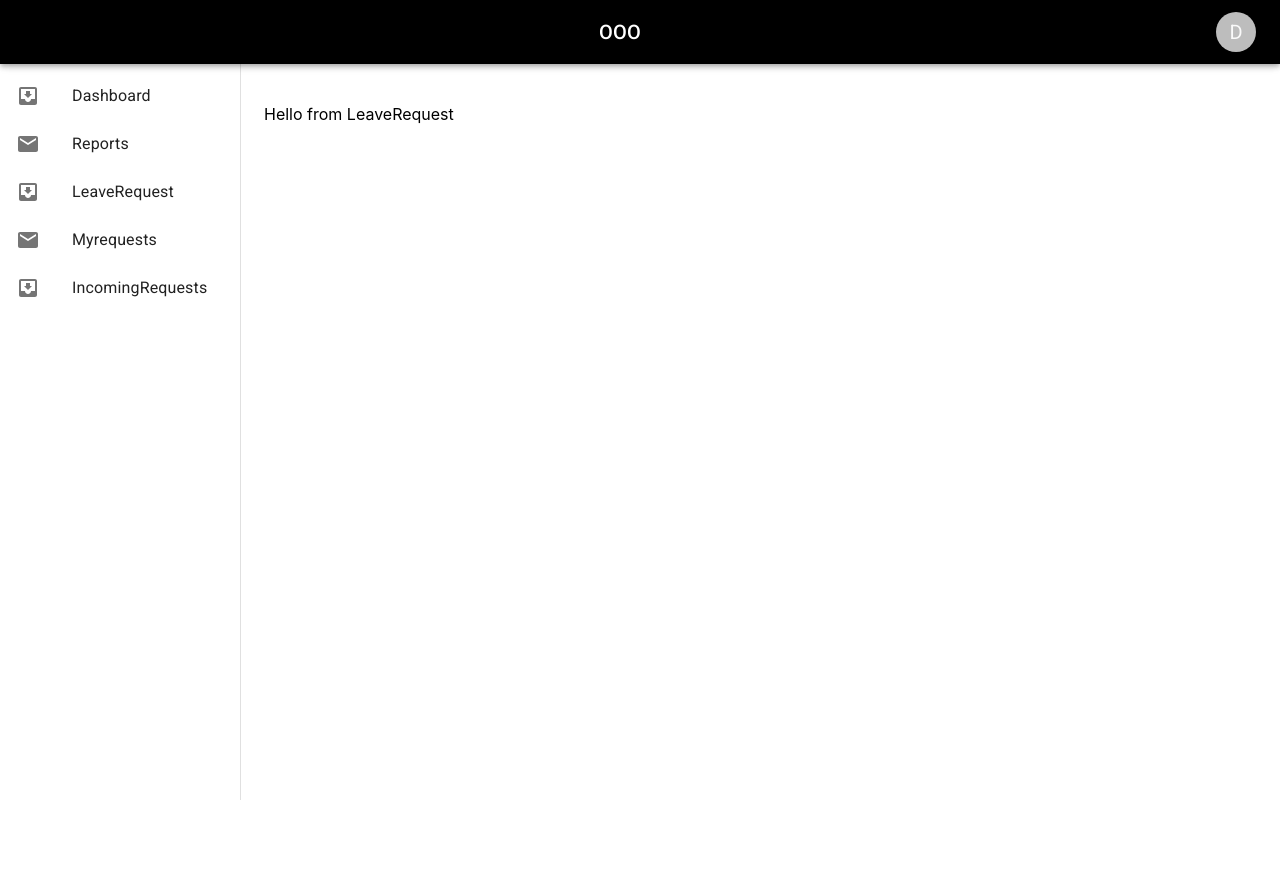
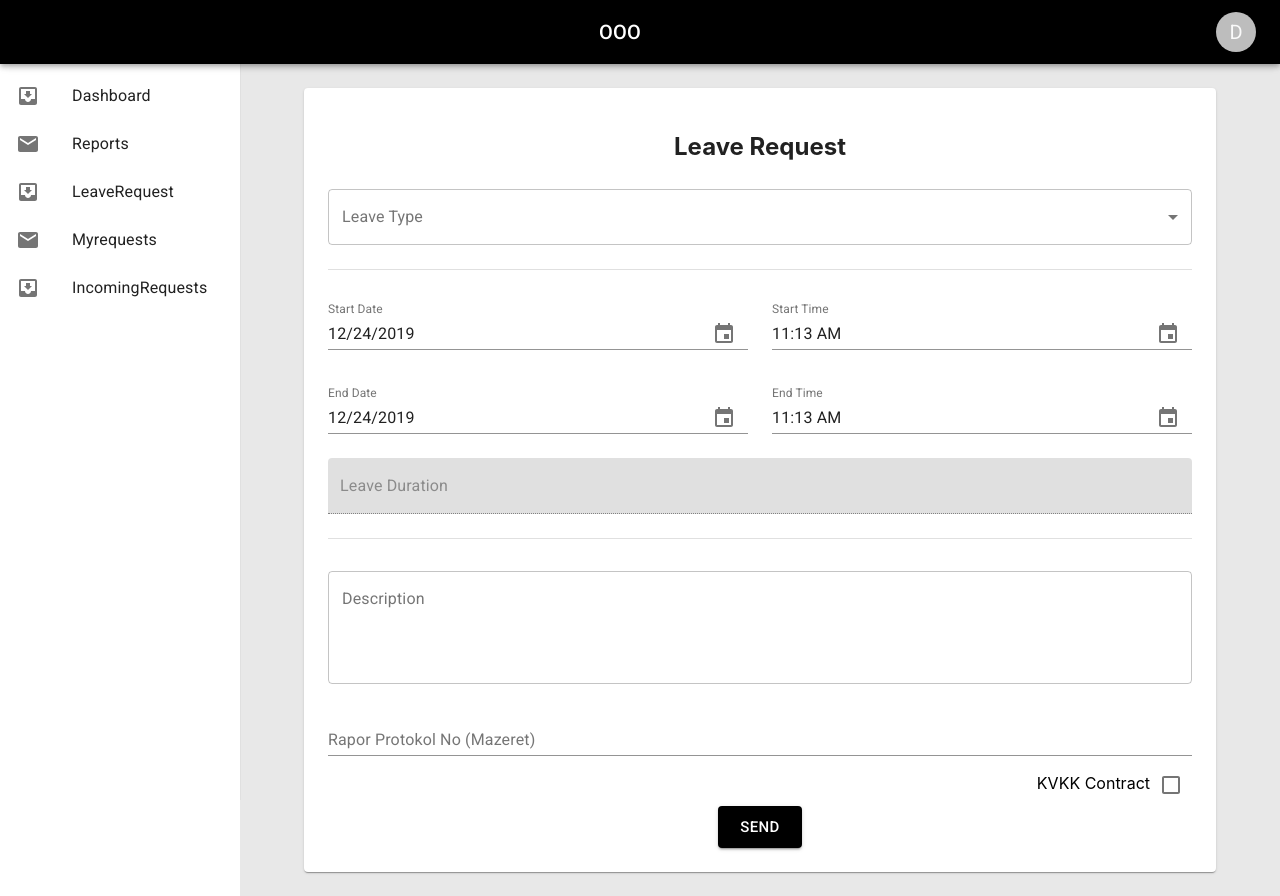
Before and after one commit to EmakinaTR/out-of-office, a React (Create React App) app: page /leaverequest in a window 1280 px wide. Before the commit the page ends 800 px from the top, so only its background shows below. Built offline with nearby package versions, Linux system fonts and the light colour scheme.

Commit message:
Started to implement LeaveRequestForm

```diff
--- a/package.json
+++ b/package.json
@@ -3,12 +3,15 @@
   "version": "0.1.0",
   "private": true,
   "dependencies": {
+    "@date-io/moment": "^1.3.13",
     "@material-ui/core": "^4.7.2",
     "@material-ui/icons": "^4.5.1",
+    "@material-ui/pickers": "^3.2.8",
     "@testing-library/jest-dom": "^4.2.4",
     "@testing-library/react": "^9.3.3",
     "@testing-library/user-event": "^7.1.2",
     "firebase": "^7.5.2",
+    "moment": "^2.24.0",
     "react": "^16.12.0",
     "react-dom": "^16.12.0",
     "react-router-dom": "^5.1.2",
--- a/src/App.js
+++ b/src/App.js
@@ -15,8 +15,8 @@ function App (){
       primary: {
         light: "#757ce8",
         main: "#000000",
-        dark: "#002884",
-        contrastText: "#fff"
+        dark: "#000000",
+        contrastText: "#fff",
       }
     }
   });
--- /dev/null
+++ b/src/components/UIElements/leaveRequestForm/LeaveRequestForm.js
@@ -0,0 +1,175 @@
+import moment from 'moment';
+import React, {useRef, useState, useEffect} from 'react';
+import { makeStyles } from '@material-ui/core/styles';
+import Paper from '@material-ui/core/Paper';
+import Container from '@material-ui/core/Container';
+import { FormControl, InputLabel, Select, Grid, TextField, Divider, Box, Checkbox, Link, Button } from '@material-ui/core';
+import MomentUtils from '@date-io/moment';
+import { MuiPickersUtilsProvider, KeyboardTimePicker, KeyboardDatePicker } from '@material-ui/pickers';
+
+const useStyles = makeStyles(theme => ({
+    root: {
+      padding: theme.spacing(3, 3),
+    },
+    title: {
+        textAlign: 'center'
+    },
+    formControl: {
+        margin: theme.spacing(1, 0),
+        minWidth: 120,
+        width: '100%'
+    },
+    inputWidth: {
+        width: '100%'
+    }
+  }));
+
+export default function LeaveRequestForm() {
+    // Styles
+    const classes = useStyles();
+    // Refs
+    const inputLabel = useRef(null);
+    // States
+    const [state, setState] = useState({
+        leaveType: ''
+    });
+    const [labelWidth, setLabelWidth] = useState(0);
+    const [selectedDate, setSelectedDate] = useState(moment());
+    const [checked, setChecked] = React.useState(true);
+    // Lifecycle Methods
+    useEffect(() => {
+        setLabelWidth(inputLabel.current.offsetWidth);
+      }, []);
+
+    // Handle Methods
+    const handleChange = name => event => {
+        setState({
+          ...state,
+          [name]: event.target.value,
+        });
+        console.log(event.target.value);
+      };
+
+      const handleDateChange = date => {
+          setSelectedDate(date);
+          console.log(date._d);
+      }
+
+      const handleCheck = event => {
+          setChecked(event.target.checked);
+          console.log(event.target.value)
+      }
+
+    return (
+        <Container maxWidth="md">
+            <Paper className={classes.root}>
+                <form className={classes.form}>
+                    <h2 style={{textAlign: 'center'}}>Leave Request</h2>
+                    <FormControl variant="outlined" className={classes.formControl}>
+                        <InputLabel ref={inputLabel}>Leave Type</InputLabel>
+                        <Select
+                        native
+                        value={state.leaveType}
+                        onChange={handleChange('leaveType')}
+                        labelWidth={labelWidth}
+                        >
+                            <option value="" />
+                            <option value={'annual_leave'}>Annual Leave</option>
+                            <option value={'excuse_leave'}>Excuse Leave</option>
+                            <option value={'0-2_hours'}>0-2 Hours</option>
+                            <option value={'remote_working'}>Remote Working</option>
+                            <option value={'unpaid_vacation'}>Unpaid Vacation</option>
+                            <option value={'marriage'}>Marriage</option>
+                            <option value={'paternity'}>Paternity Leave</option>
+                            <option value={'other'}>Other</option>
+                        </Select>
+                    </FormControl>
+                    <Box my={2}>
+                        <Divider />
+                    </Box>
+                    <MuiPickersUtilsProvider utils={MomentUtils}>
+                        <Grid container spacing={3}>
+                            <Grid item xs={12} sm={6}>
+                                <KeyboardDatePicker
+                                disableToolbar
+                                className={classes.inputWidth}
+                                label="Start Date"
+                                variant="inline"
+                                format='MM/DD/YYYY'
+                                minDate={new Date()}
+                                margin="normal"
+                                value={selectedDate}
+                                onChange={date => handleDateChange(date)}
+                                KeyboardButtonProps={{
+                                    'aria-label': 'change date',
+                                }}
+                                />
+                            </Grid>
+                            <Grid item xs={12} sm={6}>
+                                <KeyboardTimePicker
+                                className={classes.inputWidth}
+                                margin="normal"
+                                label="Start Time"
+                                value={selectedDate}
+                                onChange={handleDateChange}
+                                KeyboardButtonProps={{
+                                    'aria-label': 'change time',
+                                }}
+                                />
+                           </Grid>
+                        </Grid>
+                        <Grid container spacing={3}>
+                            <Grid item xs={12} sm={6}>
+                                <KeyboardDatePicker
+                                disableToolbar
+                                className={classes.inputWidth}
+                                label="End Date"
+                                variant="inline"
+                                format='MM/DD/YYYY'
+                                minDate={new Date()}
+                                margin="normal"
+                                value={selectedDate}
+                                onChange={date => handleDateChange(date)}
+                                KeyboardButtonProps={{
+                                    'aria-label': 'change date',
+                                }}
+                                />
+                            </Grid>
+                            <Grid item xs={12} sm={6}>
+                                <KeyboardTimePicker
+                                className={classes.inputWidth}
+                                margin="normal"
+                                label="End Time"
+                                value={selectedDate}
+                                onChange={handleDateChange}
+                                KeyboardButtonProps={{
+                                    'aria-label': 'change time',
+                                }}
+                                />
+                           </Grid>
+                        </Grid>
+                    </MuiPickersUtilsProvider>
+                    <TextField className={classes.inputWidth} label="Leave Duration" variant="filled" margin="normal" disabled />
+                    <Box my={2}>
+                        <Divider />
+                    </Box>
+                    <TextField className={classes.inputWidth} label="Description" multiline rows="4" variant="outlined" margin="normal" />
+                    <TextField className={classes.inputWidth} label="Rapor Protokol No (Mazeret)" margin="normal" />
+                    <Grid item margin="normal" style={{textAlign: 'right'}}>
+                        <Link href="#">KVKK Contract</Link>
+                        <Checkbox
+                        uncontrolled
+                        onChange={handleCheck}
+                        value="KVKK_valid"
+                        color="primary"
+                        inputProps={{ 'aria-label': 'primary checkbox' }}
+                        />
+                    </Grid>
+                    <Box style={{display: 'flex', justifyContent: 'center'}}>
+                        <Button variant="contained" size="large" type="submit" color="primary">SEND</Button>
+                    </Box>
+                </form>
+            </Paper>
+        </Container>
+    )
+}
--- /dev/null
+++ b/src/components/UIElements/leaveRequestForm/index.js
@@ -0,0 +1,2 @@
+import LeaveRequestForm from './LeaveRequestForm';
+export default LeaveRequestForm;
--- a/src/components/UIElements/navigation/navigation.js
+++ b/src/components/UIElements/navigation/navigation.js
@@ -59,6 +59,7 @@ const Navigation = props => {
     content: {
       flexGrow: 1,
       padding: theme.spacing(3),
+      backgroundColor: '#e8e8e8',
     },
     toolbar: theme.mixins.toolbar,
   }));
--- a/src/pages/leaverequest/LeaveRequest.js
+++ b/src/pages/leaverequest/LeaveRequest.js
@@ -1,8 +1,7 @@
 import React from 'react'
+import LeaveRequestForm from '../../components/UIElements/leaveRequestForm'
 export default function LeaveRequest() {
     return (
-        <div>
-            <p>Hello from LeaveRequest</p>
-        </div>
+        <LeaveRequestForm />
     )
 }
--- a/src/pages/myrequests/index.js
+++ b/src/pages/myrequests/index.js
@@ -1,4 +1,2 @@
-
-
 import MyRequests from './MyRequests'
 export default MyRequests
```
Also changed, not shown: 1 other file (tests, documents, lock files or other folders).
